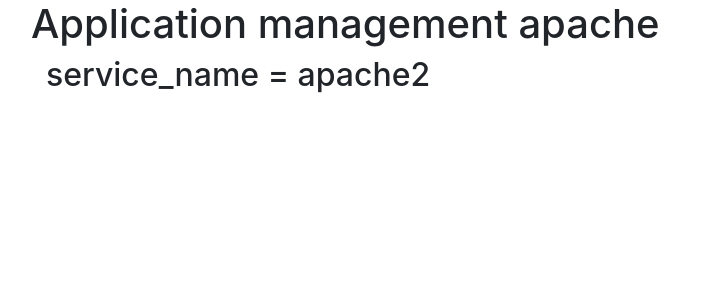
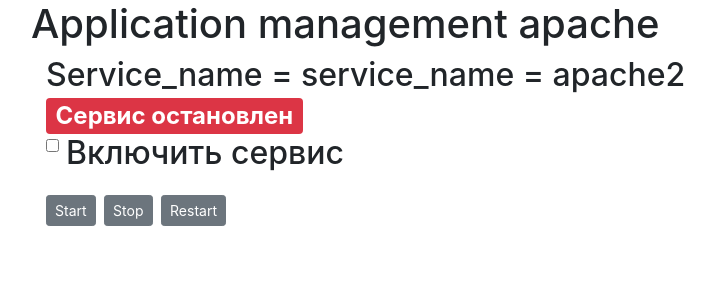
Before and after one commit to KhayFix/test_task_flask, a Flask app: page / in a window 1280 px wide. Shown: the part 56-356 px from the top of the page, without its empty margins (39-754 px from the left). Run offline with Flask 2, Linux system fonts and the light colour scheme; some libraries are stand-ins or nearby versions.

Commit message:
Added buttons, checkbox, service status

```diff
--- a/webapp/templates/service_app/management_apache.html
+++ b/webapp/templates/service_app/management_apache.html
@@ -9,5 +9,24 @@
 {% endblock %}
 
 {% block content %}
-    {{ title }}
+    Service_name = {{ title }}
+    <div>
+        {% if service_state %}
+            <span class="badge badge-success">Сервис работает</span>
+        {% else %}
+            <span class="badge badge-danger">Сервис остановлен</span>
+        {% endif %}
+
+        <div class="form-group form-check">
+            <input type="checkbox" class="form-check-input" id="exampleCheck1">
+            <label class="form-check-label" for="exampleCheck1">Включить сервис</label>
+        </div>
+
+        <button type="button" class="btn btn-secondary btn-sm">Start</button>
+        <button type="button" class="btn btn-secondary btn-sm">Stop</button>
+        <button type="button" class="btn btn-secondary btn-sm">Restart</button>
+
+    </div>
+
+
 {% endblock %}
```
